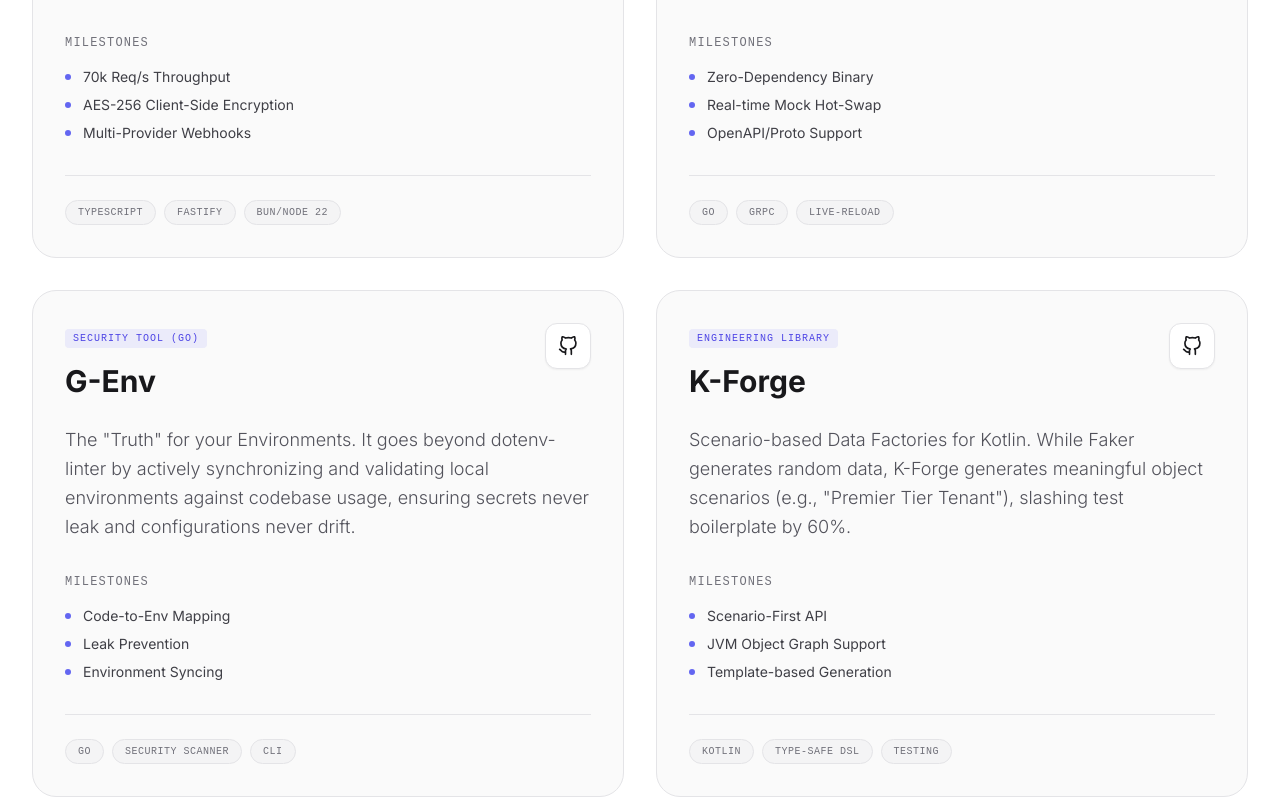
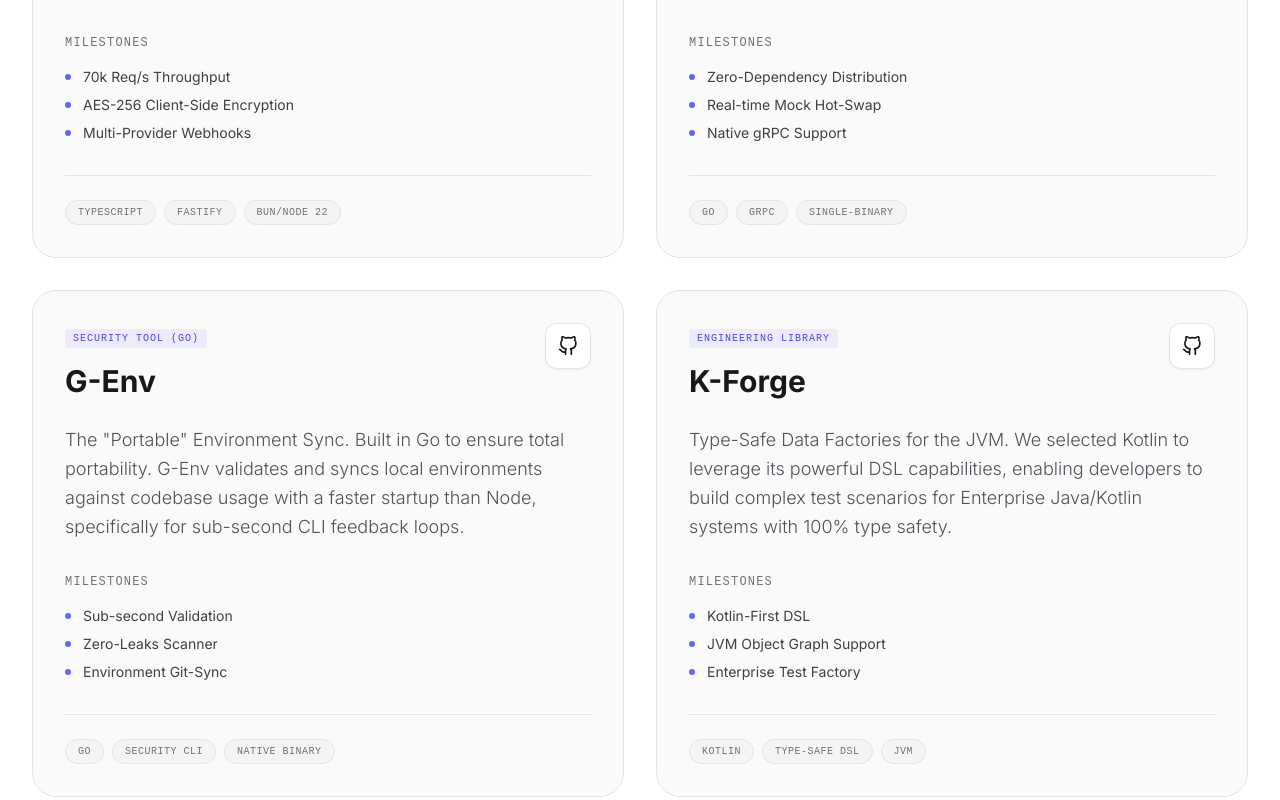
Before and after one commit to cognisivelabs/cognisivelabs.github.io, a Next.js app: page /projects in a window 1280 px wide. Shown: the part 780-1580 px from the top of the page. Built offline with nearby package versions, Linux system fonts and the light colour scheme.

Commit message:
Refine: Tech stack rationales for Lab projects
- Articulated why Go is used for G-Mock/G-Env (Distribution & CLI Performance)
- Articulated why Kotlin is used for K-Forge (DSL power for JVM ecosystems)
- Solidified the Polyglot identity of CognisiveLabs

```diff
--- a/app/projects/page.tsx
+++ b/app/projects/page.tsx
@@ -16,29 +16,29 @@ const projects = [
   {
     title: 'G-Mock',
     category: 'DevOps Tool (Go)',
-    description: 'The "Single-Binary" Mock Server. Unlike GripMock or Prism, G-Mock offers zero-config live-reload and a native Go DX, allowing teams to simulate complex gRPC/REST backends with zero runtime dependencies.',
-    tech: ['Go', 'gRPC', 'Live-Reload'],
+    description: 'The "Single-Binary" Mock Server. We chose Go for its zero-dependency distribution—allowing teams to run high-performance gRPC/REST mocks on any CI/CD environment without installing a language runtime.',
+    tech: ['Go', 'gRPC', 'Single-Binary'],
     github: 'https://github.com/cognisivelabs/g-mock',
     status: 'ALPHA',
-    achievements: ['Zero-Dependency Binary', 'Real-time Mock Hot-Swap', 'OpenAPI/Proto Support']
+    achievements: ['Zero-Dependency Distribution', 'Real-time Mock Hot-Swap', 'Native gRPC Support']
   },
   {
     title: 'G-Env',
     category: 'Security Tool (Go)',
-    description: 'The "Truth" for your Environments. It goes beyond dotenv-linter by actively synchronizing and validating local environments against codebase usage, ensuring secrets never leak and configurations never drift.',
-    tech: ['Go', 'Security Scanner', 'CLI'],
+    description: 'The "Portable" Environment Sync. Built in Go to ensure total portability. G-Env validates and syncs local environments against codebase usage with a faster startup than Node, specifically for sub-second CLI feedback loops.',
+    tech: ['Go', 'Security CLI', 'Native Binary'],
     github: 'https://github.com/cognisivelabs/g-env',
     status: 'PROTOTYPE',
-    achievements: ['Code-to-Env Mapping', 'Leak Prevention', 'Environment Syncing']
+    achievements: ['Sub-second Validation', 'Zero-Leaks Scanner', 'Environment Git-Sync']
   },
   {
     title: 'K-Forge',
     category: 'Engineering Library',
-    description: 'Scenario-based Data Factories for Kotlin. While Faker generates random data, K-Forge generates meaningful object scenarios (e.g., "Premier Tier Tenant"), slashing test boilerplate by 60%.',
-    tech: ['Kotlin', 'Type-Safe DSL', 'Testing'],
+    description: 'Type-Safe Data Factories for the JVM. We selected Kotlin to leverage its powerful DSL capabilities, enabling developers to build complex test scenarios for Enterprise Java/Kotlin systems with 100% type safety.',
+    tech: ['Kotlin', 'Type-Safe DSL', 'JVM'],
     github: 'https://github.com/cognisivelabs/k-forge',
     status: 'PROTOTYPE',
-    achievements: ['Scenario-First API', 'JVM Object Graph Support', 'Template-based Generation']
+    achievements: ['Kotlin-First DSL', 'JVM Object Graph Support', 'Enterprise Test Factory']
   }
 ];
 
```
